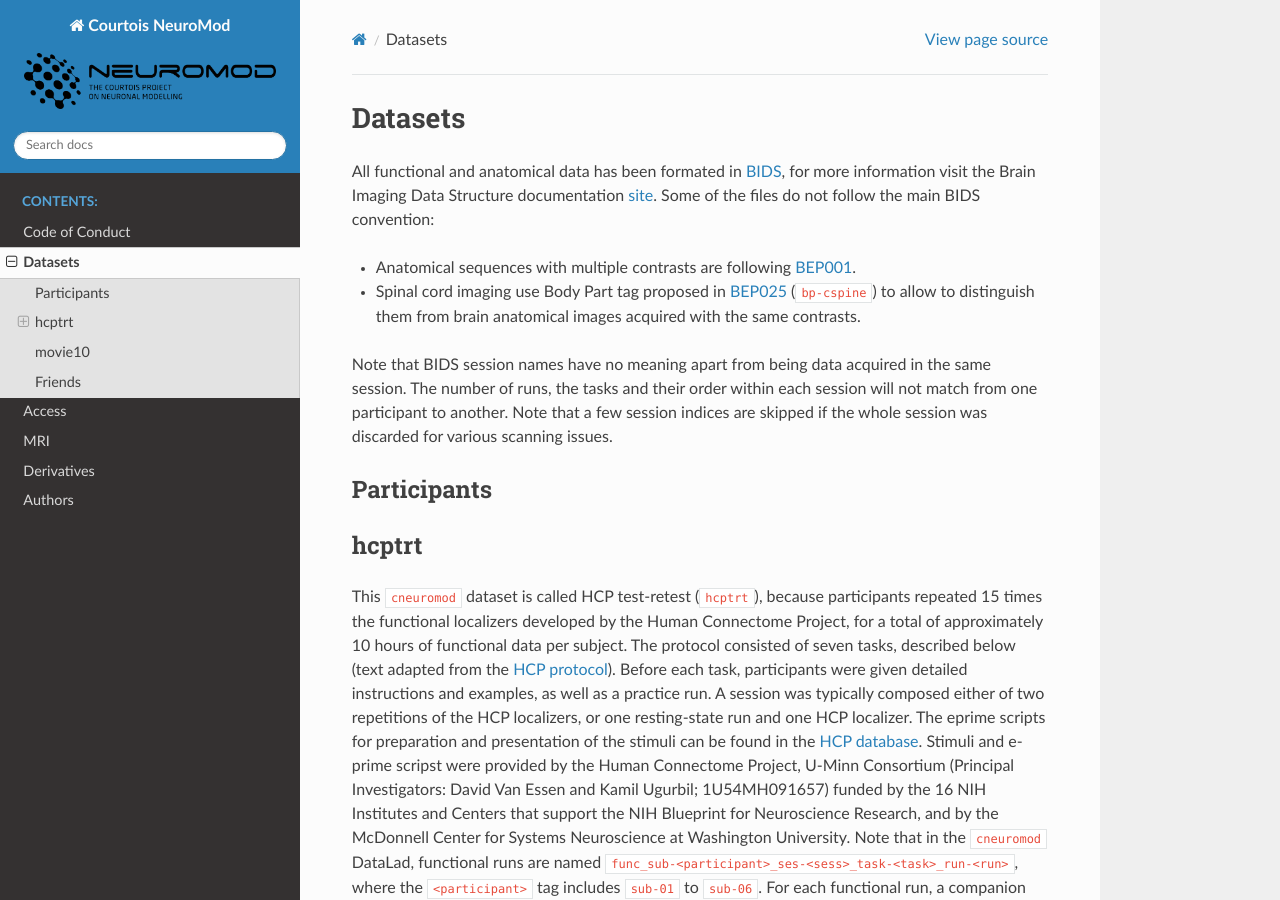
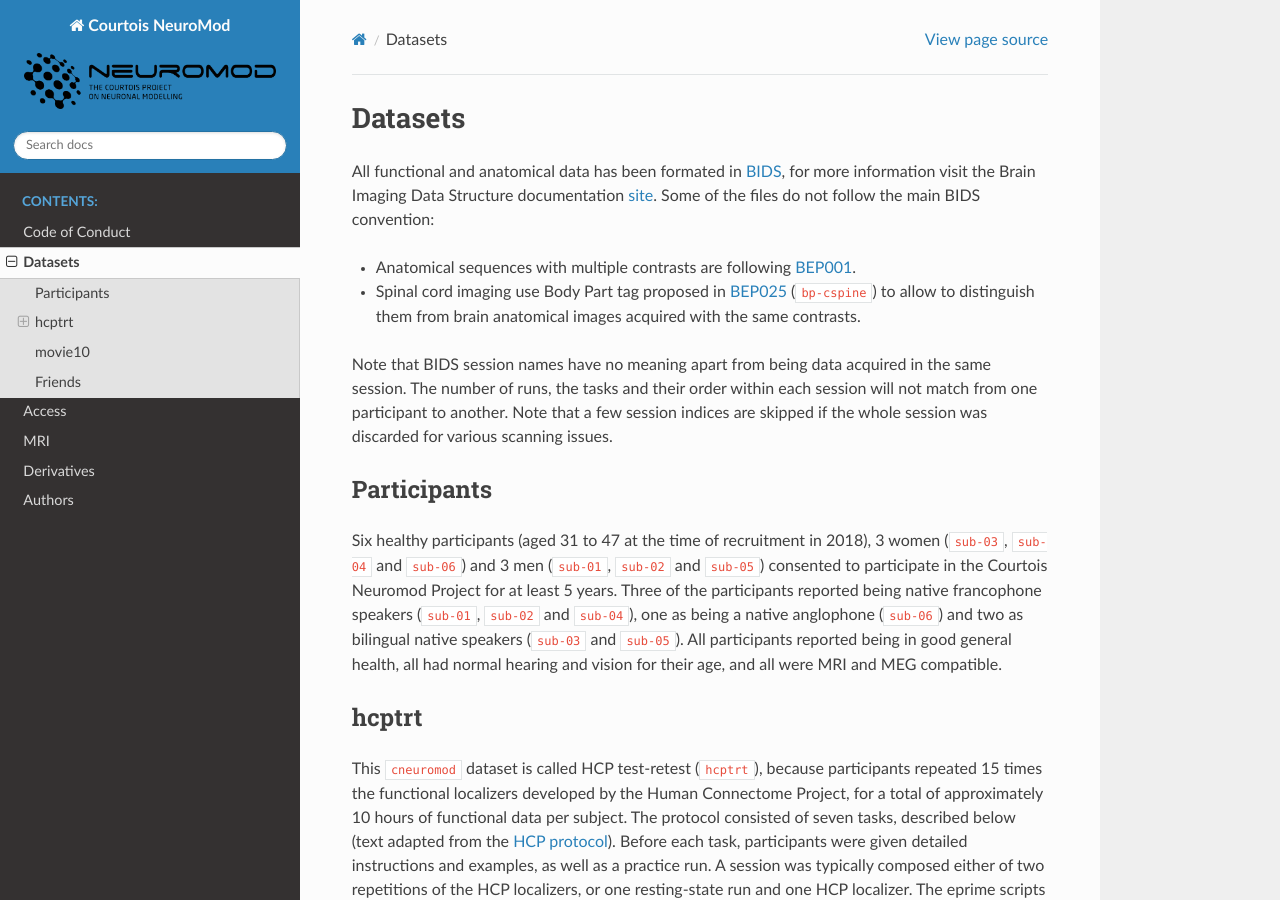
Before and after one commit to courtois-neuromod/cneuromod_docs, a Sphinx documentation site: the page built from source/DATASETS.md, in a window 1280 px wide and 900 px high. Built offline with Sphinx 7.4.7 and the Read the Docs theme 2.0.0, drawn with Linux system fonts in a browser that asks for light colours.

Commit message:
Imported text prepared by Julie A Boyle. Added some markdown formatting.

```diff
--- a/source/DATASETS.md
+++ b/source/DATASETS.md
@@ -8,6 +8,7 @@ Some of the files do not follow the main BIDS convention:
 Note that BIDS session names have no meaning apart from being data acquired in the same session. The number of runs, the tasks and their order within each session will not match from one participant to another. Note that a few session indices are skipped if the whole session was discarded for various scanning issues.
 
 ## Participants
+Six healthy participants (aged 31 to 47 at the time of recruitment in 2018), 3 women (`sub-03`, `sub-04` and `sub-06`) and 3 men (`sub-01`, `sub-02` and `sub-05`) consented to participate in the Courtois Neuromod Project for at least 5 years. Three of the participants reported being native francophone speakers (`sub-01`, `sub-02` and `sub-04`), one as being a native anglophone (`sub-06`) and two as bilingual native speakers (`sub-03` and `sub-05`). All participants reported being in good general health, all had normal hearing and vision for their age, and all were MRI and MEG compatible.
 
 ## hcptrt
 
```
